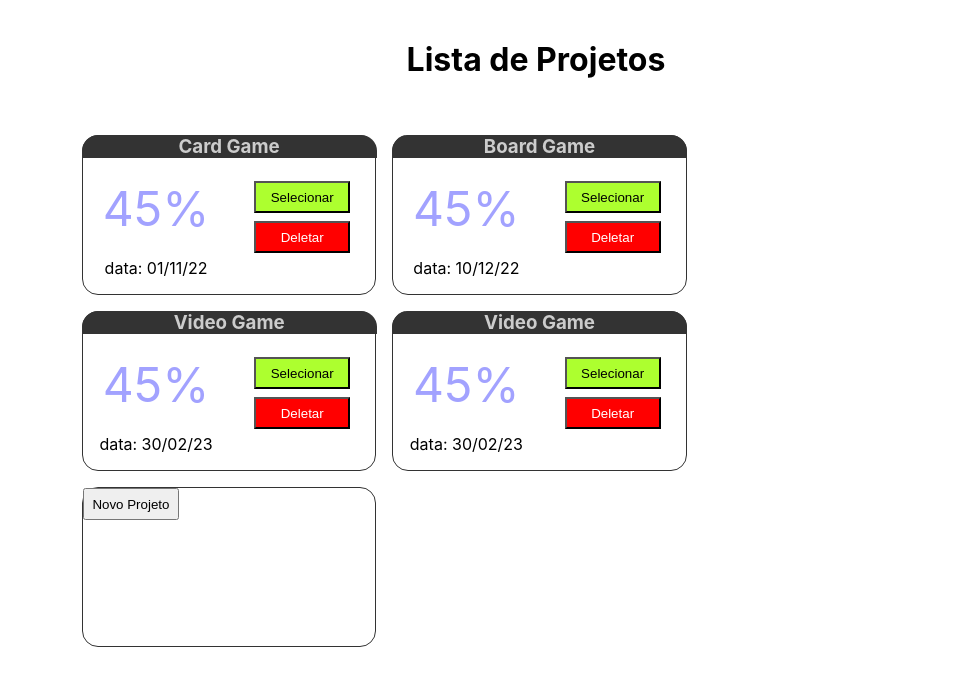
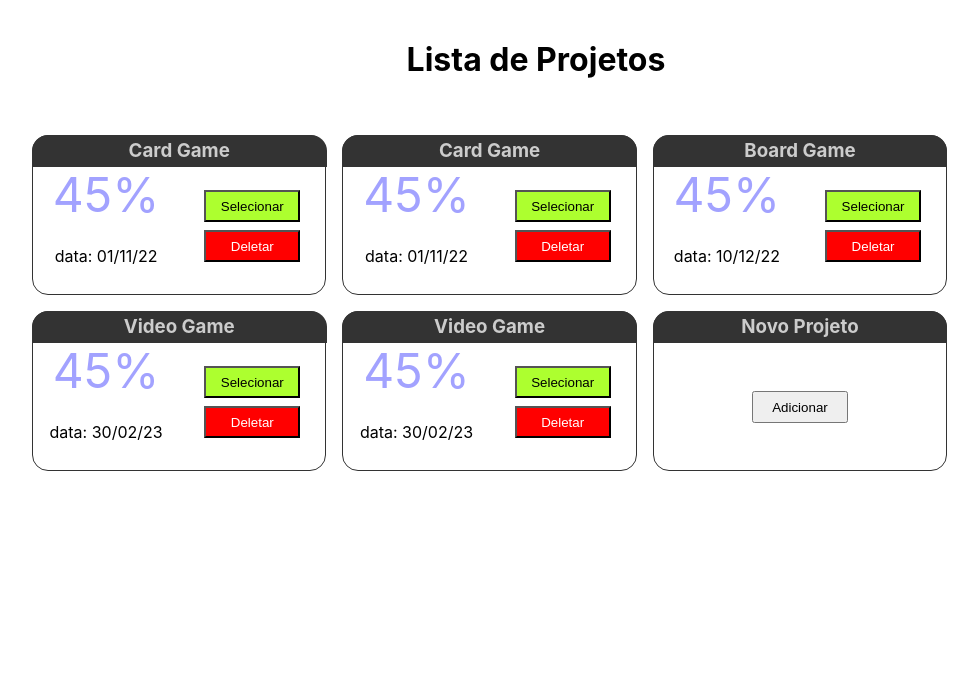
Before and after one commit to OliveiraBRE/sistema-gerenciamento-processos-front-pit2, a React (Create React App) app: page / in a window 1280 px wide. Shown: the top 686 px of the page, without its empty margins (104-1082 px from the left). Built offline with nearby package versions, Linux system fonts and the light colour scheme.

Commit message:
fix: Project list layout

```diff
--- a/src/App.js
+++ b/src/App.js
@@ -3,6 +3,7 @@ import ProjectList from "./PROJECT/ProjectList";
 import Painel from "./PAINEL/Painel";
 
 const projects = [
+  { name: "Card Game", id: 1, date: '01/11/22' },
   { name: "Card Game", id: 1, date: '01/11/22' },
   { name: "Board Game", id: 2, date: '10/12/22' },
   { name: "Video Game", id: 3, date: '30/02/23' },
--- a/src/PROJECT/Project.css
+++ b/src/PROJECT/Project.css
@@ -1,10 +1,19 @@
+li{
+  display: flex;
+  flex-direction: column;
+  /* background-color: cadetblue; */
+}
+
 button:first-child {
   margin-bottom: .5rem;
 }
 
 .project-card,
 .project-buttons,
-.project-card__info {
+.project-card__info,
+.new-project,
+.new-project__button,
+h3 {
   display: flex;
 }
 
@@ -17,7 +26,6 @@ button:first-child {
 
 .project-card__info-percent {
   width: 100%;
-  flex: 2;
   display: flex;
   justify-content: center;
   align-items: flex-end;
@@ -27,10 +35,10 @@ button:first-child {
 
 .project-card__info-data {
   width: 100%;
-  flex: 1;
   display: flex;
   justify-content: center;
   align-items: flex-end;
+  margin-top: 15%;
 }
 
 .project-buttons {
@@ -40,3 +48,9 @@ button:first-child {
   justify-content: center;
   align-items: center;
 }
+
+h3 {
+  justify-content: center;
+  align-items: center;
+  height: 4vh;
+}
--- a/src/PROJECT/ProjectList.css
+++ b/src/PROJECT/ProjectList.css
@@ -1,13 +1,16 @@
+.project,
+.new-project,
+.new-project__button {
+  display: flex;
+}
+
 .project {
-  display: flex;
   flex-direction: column;
-  justify-content: space-between;
-  /* justify-content: center; */
   align-items: center;
 }
 
 .project-list {
-  width: 72.2%;
+  width: 80vw;
   display: flex;
   justify-content: flex-start;
   flex-wrap: wrap;
@@ -18,3 +21,21 @@
 .project h1 {
   margin: 2.5rem 0 3rem 0;
 }
+
+.new-project{
+  flex-direction: column;
+  align-items: center;
+}
+
+.new-project__button{
+  width: 23vw;
+  height: inherit;
+  justify-content: center;
+  align-items: center;
+  margin-top: 17%;
+}
+
+.black-target {
+  width: 23vw;
+  height: 4vh;
+}
--- a/src/PROJECT/ProjectList.js
+++ b/src/PROJECT/ProjectList.js
@@ -21,7 +21,12 @@ const ProjectList = (props) => {
       }
 
       <Card>
-        <Button onClick={newProjectHandler}>Novo Projeto</Button>
+        <div className="new-project">
+          <h3 className="black-target">Novo Projeto</h3>
+          <div className="new-project__button">
+            <Button onClick={newProjectHandler}>Adicionar</Button>
+          </div>
+        </div>
       </Card>
 
     </ul>
--- a/src/UI/Card.css
+++ b/src/UI/Card.css
@@ -19,3 +19,8 @@
   height: 78%;
   padding: 0 .45rem;
 }
+
+
+button:active {
+  transform: translateY(.1rem);
+}
```
